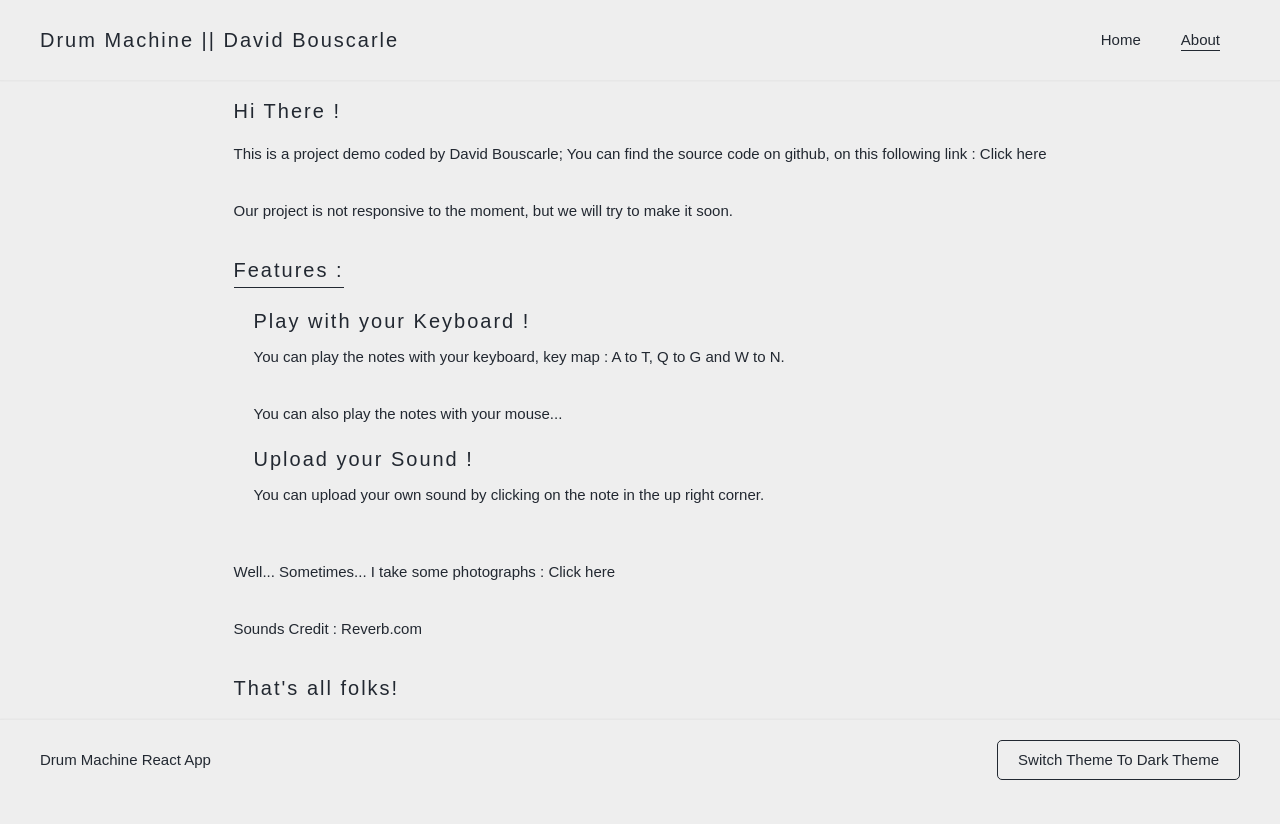
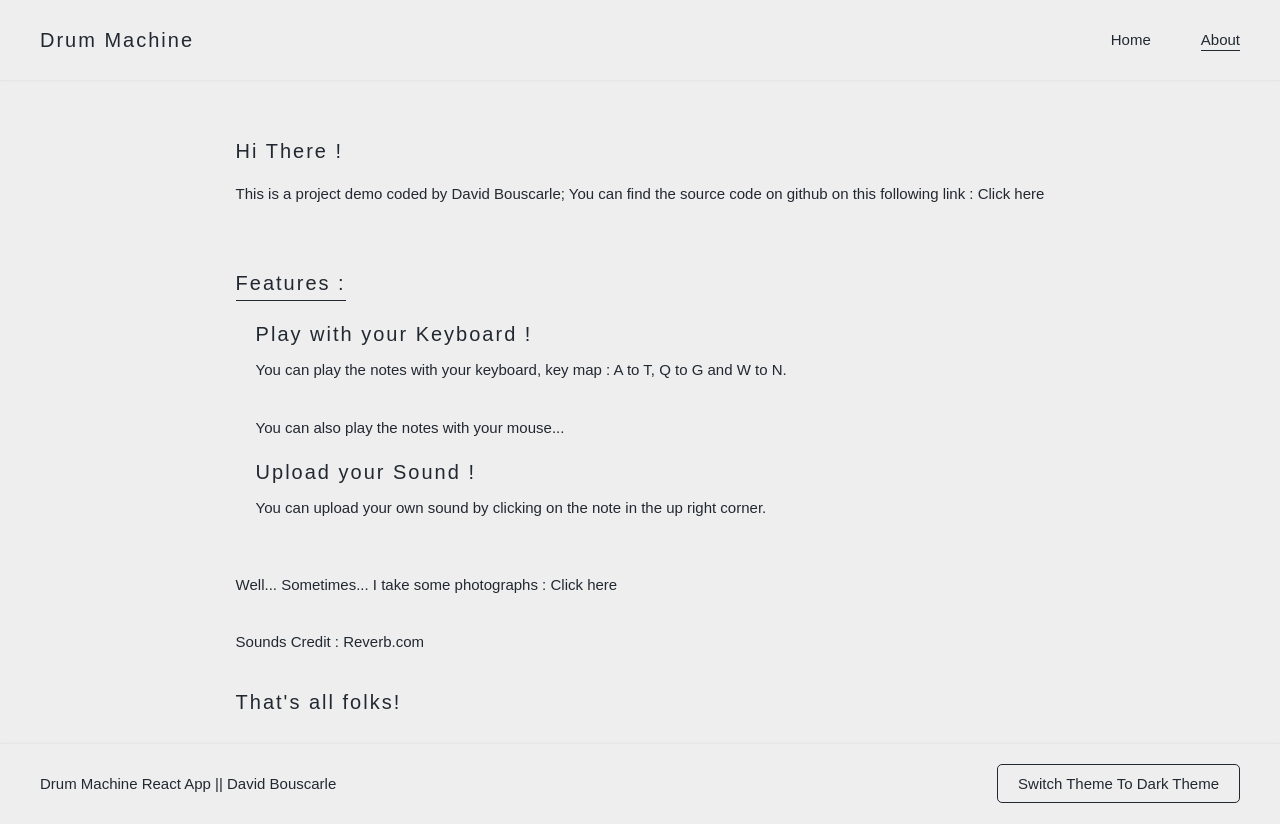
Before and after one commit to DavidBouscarle/drum-machine-react-app, a React (Create React App) app: page /about in a window 1280 px wide. Before the commit the page ends 800 px from the top, so only its background shows below. Built offline with nearby package versions, Linux system fonts and the light colour scheme.

Commit message:
Some Changes on Styles

```diff
--- a/src/Components/About/index.jsx
+++ b/src/Components/About/index.jsx
@@ -6,58 +6,79 @@ const Index = () => {
             <section>
                 <h2>Hi There !</h2>
                 <p>
-                    This is a project demo coded by David Bouscarle; You can find the source code on github, on this following link :
-                    <a href="https://github.com/vikingsurfeur/drum-machine-react-app"> Click here</a>
+                    This is a project demo coded by David Bouscarle; You can
+                    find the source code on github on this following link :
+                    <a href="https://github.com/vikingsurfeur/drum-machine-react-app">
+                        {" "}
+                        Click here
+                    </a>
                 </p>
-                <p>
-                    Our project is not responsive to the moment, but we will try to make it soon.
-                </p>
-                <h3>
-                    Features :
-                </h3>
+                <h3>Features :</h3>
                 <ul>
                     <li>
                         <h5>Play with your Keyboard !</h5>
-                        <p>You can play the notes with your keyboard, key map : A to T, Q to G and W to N.</p>
+                        <p>
+                            You can play the notes with your keyboard, key map :
+                            A to T, Q to G and W to N.
+                        </p>
                         <p>You can also play the notes with your mouse...</p>
                     </li>
                     <li>
                         <h5>Upload your Sound !</h5>
-                        <p>You can upload your own sound by clicking on the note in the up right corner.</p>
+                        <p>
+                            You can upload your own sound by clicking on the
+                            note in the up right corner.
+                        </p>
                     </li>
                 </ul>
-                <p>Well... Sometimes... I take some photographs : <a href="https://www.behance.net/davidbouscarle"> Click here</a></p>
-                <p>Sounds Credit : <a href="https://reverb.com/">Reverb.com</a></p>
+                <p>
+                    Well... Sometimes... I take some photographs :{" "}
+                    <a href="https://www.behance.net/davidbouscarle">
+                        {" "}
+                        Click here
+                    </a>
+                </p>
+                <p>
+                    Sounds Credit : <a href="https://reverb.com/">Reverb.com</a>
+                </p>
+                <h6>That's all folks!</h6>
             </section>
-            <h6>That's all folks!</h6>
         </Wrapper>
     );
 };
 
 const Wrapper = styled.div`
-    & section {
-        & h2,
+    section {
+        padding: 3rem 0;
+
+        h2,
         h3 {
-            margin-bottom: 2.2rem;
+            margin: 3rem 0 2.2rem 0;
         }
-        & h3 {
+
+        h3 {
             display: inline-block;
             border-bottom: 1px solid ${(props) => props.theme.mainColor};
             padding-bottom: 0.5rem;
         }
-        & p {
+
+        p {
             margin-bottom: 4rem;
         }
-        & p:nth-child(6) {
+
+        p:nth-child(5) {
             margin-top: 6rem;
         }
-        & ul {
-            & li {
+
+        ul {
+            li {
                 margin-left: 2rem;
-                & h5 {
+
+                h5 {
                     margin-bottom: 1.5rem;
                 }
-                & p:last-child {
+
+                p:last-child {
                     margin-bottom: 2.5rem;
                 }
             }
--- a/src/Components/Footer/index.jsx
+++ b/src/Components/Footer/index.jsx
@@ -3,7 +3,7 @@ import styled from "styled-components";
 const Index = ({ handleToggleTheme, isLight }) => {
     return (
         <Footer>
-            <p>Drum Machine React App</p>
+            <p>Drum Machine React App || David Bouscarle</p>
             <button onClick={handleToggleTheme}>
                 Switch Theme To {isLight ? "Dark" : "Light"} Theme
             </button>
@@ -13,10 +13,23 @@ const Index = ({ handleToggleTheme, isLight }) => {
 
 const Footer = styled.footer`
     height: 8rem;
-    padding: 0 4rem;
+    padding: 0 3rem;
     display: flex;
-    justify-content: space-between;
+    justify-content: center;
     align-items: center;
+
+    p {
+        display: none;
+    }
+
+    @media screen and (min-width: 768px) {
+        padding: 0 4rem;
+        justify-content: space-between;
+
+        p {
+            display: block;
+        }
+    }
 `;
 
 export default Index;
--- a/src/Components/Header/index.jsx
+++ b/src/Components/Header/index.jsx
@@ -7,7 +7,7 @@ const Index = () => {
 
     return (
         <Header>
-            <h1>Drum Machine || David Bouscarle</h1>
+            <h1>Drum Machine</h1>
             <nav>
                 <Link to="/">
                     <MenuEl isCurrentPage={location.pathname === "/"}>
@@ -26,22 +26,30 @@ const Index = () => {
 
 const Header = styled.header`
     height: 8rem;
-    padding: 0 4rem;
+    padding: 0 3rem;
     display: flex;
     justify-content: space-between;
     align-items: center;
+
+    @media screen and (min-width: 768px) {
+        padding: 0 4rem;
+    }
 `;
 
 const MenuEl = styled.p`
     display: inline-block;
     padding: 0.2rem 0;
-    margin: 0 2rem;
+    margin-left: 2rem;
     border-bottom: 1px solid ${props => props.isCurrentPage ? "" : "transparent"};
     transition: ${props => props.theme.transition};
 
     &:hover {
         border-bottom: 1px solid;
     }
+
+    @media screen and (min-width: 768px) {
+        margin-left: 5rem;
+    }
 `;
 
 export default Index;
--- a/src/Components/Home/index.jsx
+++ b/src/Components/Home/index.jsx
@@ -38,8 +38,8 @@ const Wrapper = styled.div`
 `;
 
 const Grid = styled.div`
-    width: 50rem;
-    height: 50rem;
+    width: 30rem;
+    height: 30em;
     display: grid;
     grid-template-columns: repeat(4, 1fr);
     grid-template-rows: repeat(4, 1fr);
@@ -49,6 +49,10 @@ const Grid = styled.div`
         ". . . ."
         ". . . ."
         ". . . .";
+    @media screen and (min-width: 768px) {
+        width: 60rem;
+        height: 60rem;
+    }
 `;
 
 export default Index;
```
